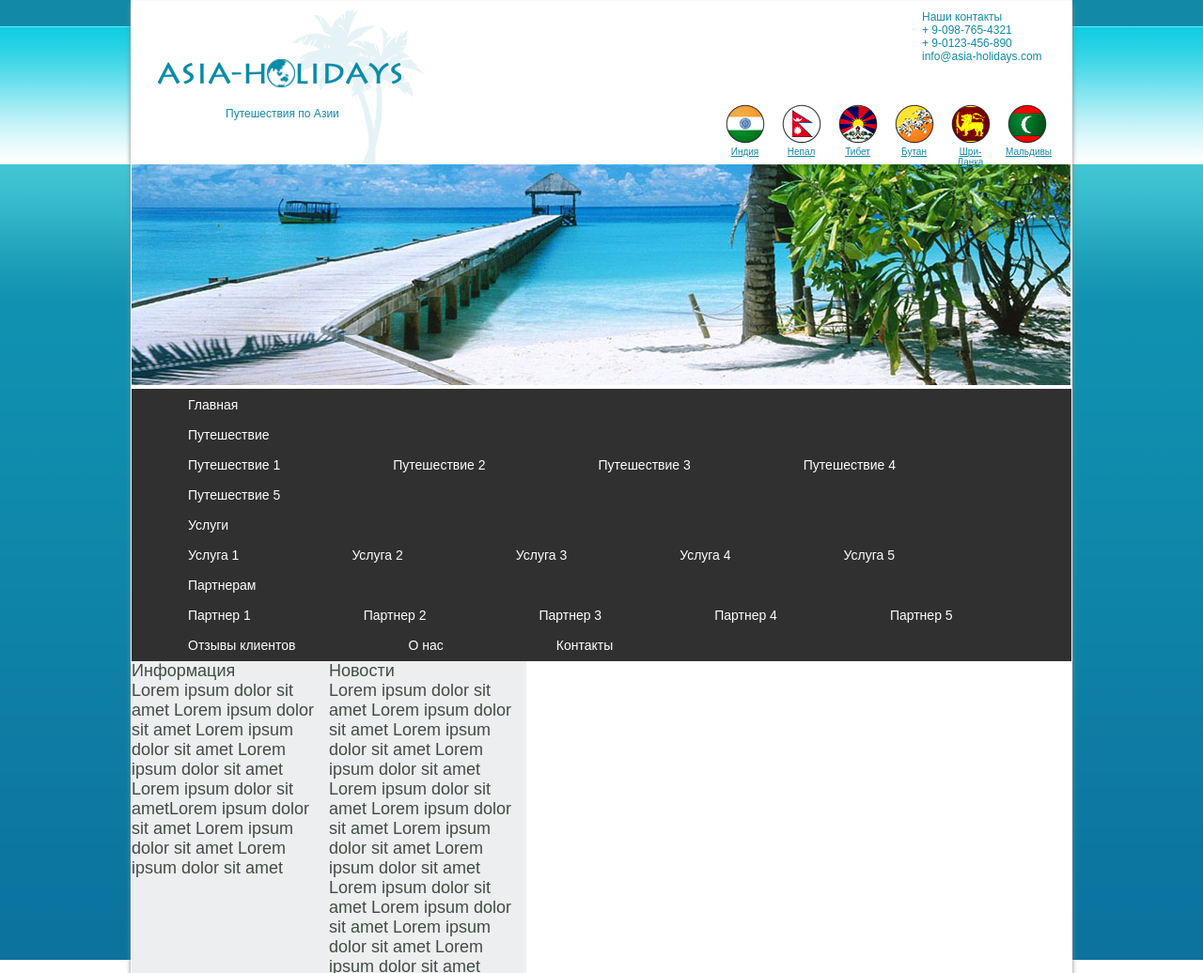
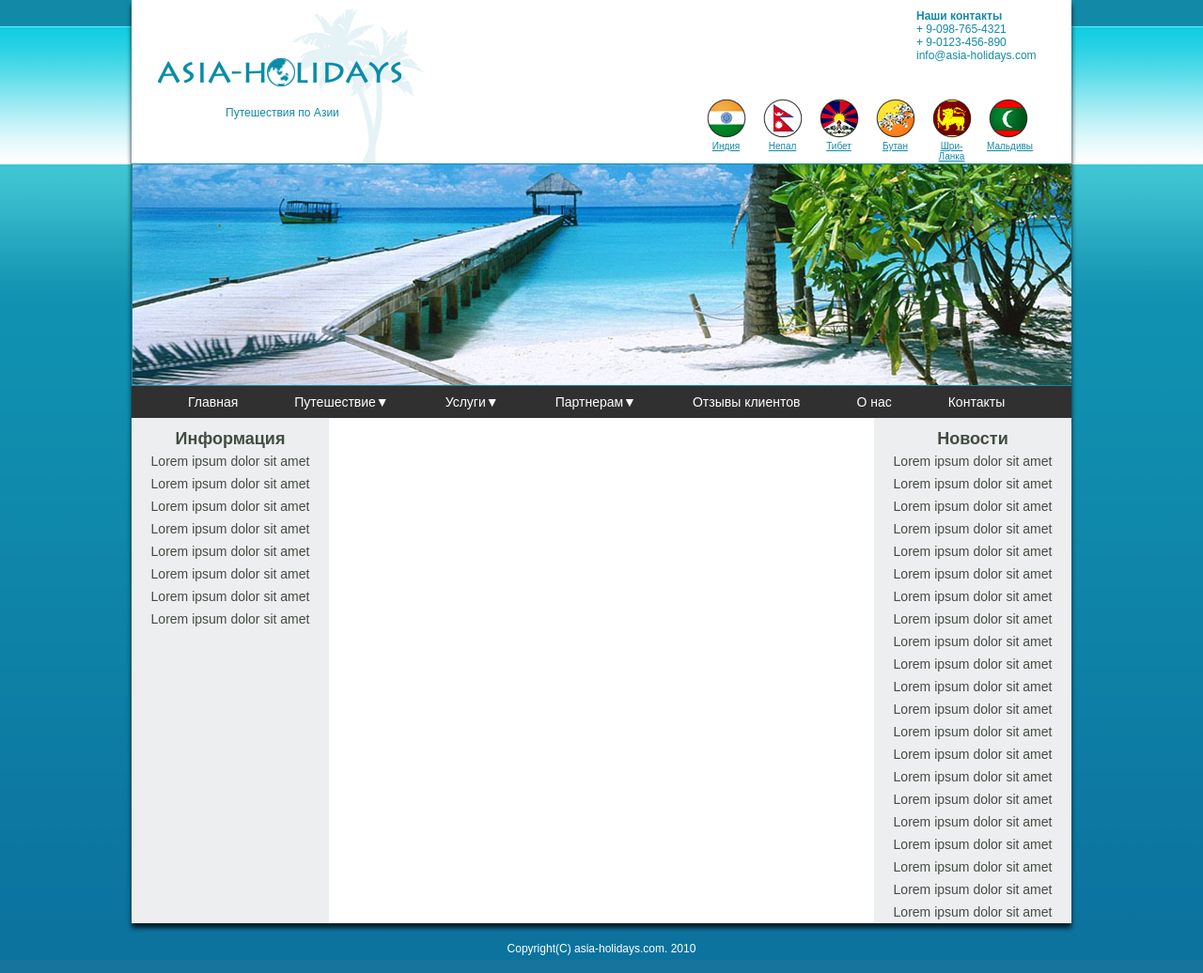
Before and after one commit to GalinaGorbil/GalinaGorbil.github.io, a plain HTML site: page HW4/index.html in a window 1280 px wide. Shown: the top 1036 px of the page at 94% size. Drawn offline with Linux system fonts and the light colour scheme.

Commit message:
add content and submenu

```diff
--- a/HW4/css/style.css
+++ b/HW4/css/style.css
@@ -6,9 +6,9 @@
 
 body {
 
-	background: url(../img/fon.png) repeat-x; /* Цвет фона,
-                                                    путь к фоновому изображению и
-                                                    повторение фона по вертикали */
+	background: url(../img/fon.png) repeat-x;
+	background-color: #17749d;
+	/* Цвет фона, путь к фоновому изображению и повторение фона по вертикали */
    }
 
 
@@ -16,9 +16,8 @@ body {
 	margin: auto;
 	width: 1000px;
 	height: auto;
-	border: 1px solid #f9f9f9;
 	overflow: hidden;
-	box-shadow: 0px 5px 5px 0px rgba(138,135,138,1);
+	box-shadow: 0px 5px 5px 0px rgba(3,29,40,1);
 	background-color: #ffffff;
 }
 
@@ -51,26 +50,30 @@ body {
 	position: absolute;
 	font-size: 12px;
 	top: 10px;
-	left: 841px;
-	color: #ffffff;
+	left: 835px;
+
+    }
+.contacts li:nth-child(1) {
+	font-weight: bold;
     }
 .contacts li {
     list-style-type:none;
 	 }
+
 .contacts li a {
     color: #128aa7;
 	text-decoration: none;
 	 }
 
 
-	.navcontries {
+.navcountries {
     position: absolute;
-        top: 110px;
-        left: 630px
+    top: 105px;
+    left: 610px
 
 	}
 
-	.navcontries li {
+.navcountries li {
 
 	float: left; /* выстраиваем элементы списка в один ряд */
 	margin-right: 15px; /* делаем отступ чтобы пункты меню не сливались */
@@ -78,7 +81,7 @@ body {
 
 	}
 
-	.navcontries li a {
+.navcountries li a {
 
 	display: block;
 	text-align: center;
@@ -87,46 +90,42 @@ body {
 	background-position: center top; /* выравниваем фон вверх и по центру */
 	background-repeat: no-repeat;
 	width: 45px; /* размеры указываем чтобы картинки полностью отобразились */
-	    height: 30px;
 	font-size: 10px;
 
 	}
 
-	* html .navcontries li a { /* хак для IE6, который иначе трактует блочную модель */
-
+.navcountries li a { /* хак для IE6, который иначе трактует блочную модель */
 	height: 150px;
-
 	}
 
-	.navcontries .India a {
+.navcountries .India a {
 	background-image: url(../img/i_flag.png);
 	}
 
-	.navcontries .Nepal a {
+.navcountries .Nepal a {
 	background-image: url(../img/n_flag.png);
 	}
 
-	.navcontries .Tibet a {
+.navcountries .Tibet a {
 	background-image: url(../img/t_flag.png);
 	}
 
-	.navcontries .Butan a {
+.navcountries .Butan a {
 	background-image: url(../img/b_flag.png);
 	}
 
-	.navcontries .Shrilanka a {
+.navcountries .Shrilanka a {
 	background-image: url(../img/s_flag.png);
 	}
 
-	.navcontries .Maldivy a {
+.navcountries .Maldivy a {
 	background-image: url(../img/m_flag.png);
 	}
 
 
-	.navcontries li a:hover {
+.navcountries li a:hover {
     color: #0000CC;
 	}
-
 
 
 
@@ -134,6 +133,11 @@ body {
 .Img img {
 	display:block;
 	margin:0 auto;
+	  }
+
+.block2 {
+	border: 1px solid #138aa7;
+	height: 235px;
       }
 
 .nav {
@@ -145,40 +149,49 @@ body {
     border-bottom: 1px solid #303030;
     border-top: 1px solid #303030;
 
+
 	  }
 
-.menu ul {
+ul {
 	display: block;
     margin: 0;
     padding: 0;
     list-style: none;
+
 	  }
 
-.menu ul:after {
+ul:after {
     display: block;
 	content: ' ';
     clear: both;
     float: none;
       }
 
-.menu li {
+/*ul.menu {
+    box-shadow: 0px 5px 5px 0px rgba(64,64,64,1);
+}*/
+
+
+ul.menu > li {
     float: left;
     position: relative;
 	list-style: none;
 	color : #303030;
+	margin-left: 60px;
+
 
 	  }
 
-.menu li a:hover {
+ul.menu > li > a:hover {
     color: #ffffff;
     background-color: #303030; }
 
 
 
-.menu li a {
+ul.menu > li > a {
 
     display: block;
-      padding: 8px 60px;
+    padding: 8px 0px;
     text-decoration: none;
     color: white;
 	font-size: 14px;
@@ -186,26 +199,28 @@ body {
 
      }
 
-	 .submenu ul {
+	ul.submenu  {
+	box-shadow: 0px 5px 5px 0px rgba(64,64,64,1);
     display: none;
     position: absolute;
     width: 150px;
-    top: 37px;
-    left: 0;
+    top: 31px;
+    left: -5px;
     background-color: #303030;
-    /*border: 1px solid red; добавить тень */
+
      }
-   .submenu ul li {
+    ul.submenu > li {
     display: block;
      }
-    .submenu ul li a {
+    ul.submenu > li > a {
     display: block;
-    padding: 10px;
+    padding: 5px;
     color: white;
+	font-size: 14px;
     background-color: #303030;
     text-decoration: none;
      }
-    .submenu ul li a:hover {
+    ul.submenu > li > a:hover {
     text-decoration: underline;
      }
 
@@ -220,8 +235,10 @@ ul.menu > li:hover > ul.submenu {
 	overflow: hidden;
 	color: #424c43;
 	text-decoration: none;
-    font-size: 18px;
-	position: center;
+    font-size: 14px;
+	text-align: center;
+	line-height: 24px;
+
 	 }
 
 .leftColumn {
@@ -231,6 +248,14 @@ ul.menu > li:hover > ul.submenu {
 	padding-bottom: 20000px;
 	margin-bottom: -20000px;
      }
+
+.leftColumn p:nth-child(1) {
+	font-weight: bold;
+	font-size: 18px;
+	margin-top: 10px;
+
+	 }
+
 
 .centerColumn {
 	width: 580px;
@@ -242,27 +267,25 @@ ul.menu > li:hover > ul.submenu {
 
 .rightColumn {
 	width: 210px;
-	float: left;
+	float: right;
 	background: #edeef0;
 	padding-bottom: 20000px;
 	margin-bottom: -20000px;
      }
 
+.rightColumn p:nth-child(1) {
+	font-weight: bold;
+	font-size: 18px;
+	margin-top: 10px;
+
+	 }
+
 
 
 .footer {
-
-	  position: absolute;
-      left: 0;
-      width: 100%;
-      height: 30px;
-      background-color: #128aa7;
-      border-bottom: 15px solid #128aa7;
-      border-top: 15px solid #128aa7;
+	height: 10px;
     color: #ffffff;
-	  /*padding: 12px 12px;*/
+	padding: 20px;
 	font-size: 12px;
-	  margin: auto;
 	text-align: center;
-
 	 }
--- a/HW4/index.html
+++ b/HW4/index.html
@@ -8,10 +8,9 @@
 
 	<body>
 
+	 <div class="wrapper">
 
-	<div class="wrapper">
-
-	<div class="block1">
+	  <div class="block1">
 
 	    <div class="img">
 	    <img src="img/logo.png">
@@ -32,7 +31,7 @@
 
 		</div>
 
-	    <div class="navcontries">
+	    <div class="navcountries">
 
 		  <ul>
              <li class="India"><a href="#">Индия</a></li>
@@ -44,7 +43,7 @@
           </ul>
 		</div>
 
-	</div>
+	  </div>
 
 	<div class="block2">
 	    <img src="img/sea.jpg" >
@@ -54,17 +53,17 @@
 
 	    <ul class="menu">
             <li><a href="#">Главная</a></li>
-            <li><a href="#">Путешествие</a>
+            <li><a href="#">Путешествие▼</a>
 			  <ul class="submenu">
-
-		         <li><a href="#">Путешествие 1</a></li>
+	  	         <li><a href="#">Путешествие 1</a></li>
 		         <li><a href="#">Путешествие 2</a></li>
 		         <li><a href="#">Путешествие 3</a></li>
 		         <li><a href="#">Путешествие 4</a></li>
 		         <li><a href="#">Путешествие 5</a></li>
 		      </ul>
 			</li>
-            <li><a href="#">Услуги</a>
+
+            <li><a href="#">Услуги▼</a>
 			  <ul class="submenu">
 			     <li><a href="#">Услуга 1</a></li>
 		         <li><a href="#">Услуга 2</a></li>
@@ -74,7 +73,7 @@
 		      </ul>
 			</li>
 
-            <li><a href="#">Партнерам</a>
+            <li><a href="#">Партнерам▼</a>
 			   <ul class="submenu">
 			     <li><a href="#">Партнер 1</a></li>
 		         <li><a href="#">Партнер 2</a></li>
@@ -95,7 +94,7 @@
 
 	   <div class="leftColumn">
 	     <p> Информация </p>
-		 <p>Lorem ipsum dolor sit amet Lorem ipsum dolor sit amet Lorem ipsum dolor sit amet Lorem ipsum dolor sit amet Lorem ipsum dolor sit ametLorem ipsum dolor sit amet Lorem ipsum dolor sit amet Lorem ipsum dolor sit amet </p>
+		 <p>Lorem ipsum dolor sit amet Lorem ipsum dolor sit amet Lorem ipsum dolor sit amet Lorem ipsum dolor sit amet Lorem ipsum dolor sit amet Lorem ipsum dolor sit amet Lorem ipsum dolor sit amet Lorem ipsum dolor sit amet </p>
 	   </div>
 
 	   <div class="centerColumn">
@@ -104,13 +103,14 @@
 	   <div class="rightColumn">
 	      <p> Новости </p>
 		  <p> Lorem ipsum dolor sit amet Lorem ipsum dolor sit amet Lorem ipsum dolor sit amet Lorem ipsum dolor sit amet Lorem ipsum dolor sit amet Lorem ipsum dolor sit amet Lorem ipsum dolor sit amet Lorem ipsum dolor sit amet Lorem ipsum dolor sit amet Lorem ipsum dolor sit amet Lorem ipsum dolor sit amet Lorem ipsum dolor sit amet Lorem ipsum dolor sit amet Lorem ipsum dolor sit amet Lorem ipsum dolor sit amet Lorem ipsum dolor sit amet Lorem ipsum dolor sit amet Lorem ipsum dolor sit amet Lorem ipsum dolor sit amet Lorem ipsum dolor sit amet Lorem ipsum dolor sit amet
-
 		  </p>
 	   </div>
 
 	</div>
 	</div>
 
-	<div class="footer">Copyright(C) asia-holidays.com. 2010</div>
+	<div class="footer">
+	  <p> Copyright(C) asia-holidays.com. 2010</p>
+	</div>
 
 	</body>
```
Lines whose indentation alone changed are shown as unchanged.
